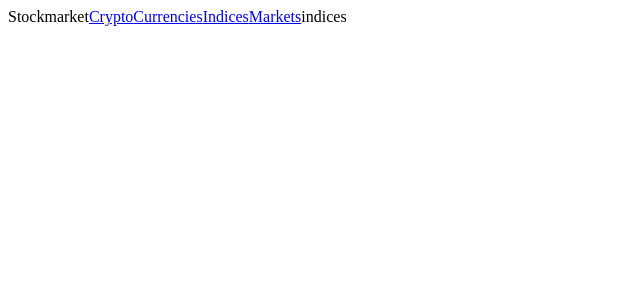
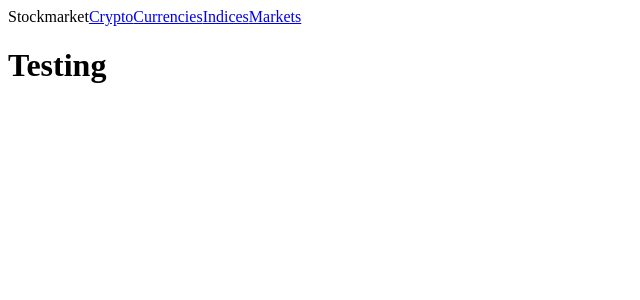
Before and after one commit to Hano2001/stockmarket-grupp2, a React (Create React App) app: page /indices in a window 1280 px wide. Shown: the top 300 px of the page, without its empty margins (0-640 px from the left). Built offline with nearby package versions, Linux system fonts and the light colour scheme.

Commit message:
Add a indices page

```diff
--- a/src/App.js
+++ b/src/App.js
@@ -1,38 +1,29 @@
-import React from 'react'
-import {Switch, Route, Link} from 'react-router-dom'
+import React from "react";
+import { Switch, Route, Link } from "react-router-dom";
+import { IndicesPage } from "./pages/IndicesPage";
 
 function App() {
   return (
-    <div className="Container">Stockmarket
-
+    <div className="Container">
+      Stockmarket
       <Link to="/crypto">Crypto</Link>
       <Link to="/currencies">Currencies</Link>
       <Link to="/indices">Indices</Link>
       <Link to="/markets">Markets</Link>
+      <Switch>
+        <Route path="/crypto">crypto</Route>
+        <Route path="/currencies">currencies</Route>
 
-    <Switch>
-      <Route path="/crypto">
-        crypto
-      </Route>
-      <Route path="/currencies">
-      currencies
+        <Route path="/indices">
+          <IndicesPage />
         </Route>
 
-      <Route path="/indices">
-    indices
-      </Route>
+        <Route path="/markets">markets</Route>
 
-      <Route path="/markets">
-markets
-      </Route>
-
-
-      <Route path="/">
-
-      </Route>
+        <Route path="/"></Route>
       </Switch>
     </div>
-  )
+  );
 }
 
 export default App;
--- /dev/null
+++ b/src/pages/IndicesPage.jsx
@@ -0,0 +1,9 @@
+import React from "react";
+
+export const IndicesPage = () => {
+  return (
+    <div>
+      <h1>Testing</h1>
+    </div>
+  );
+};
```
Lines whose indentation alone changed are shown as unchanged.
